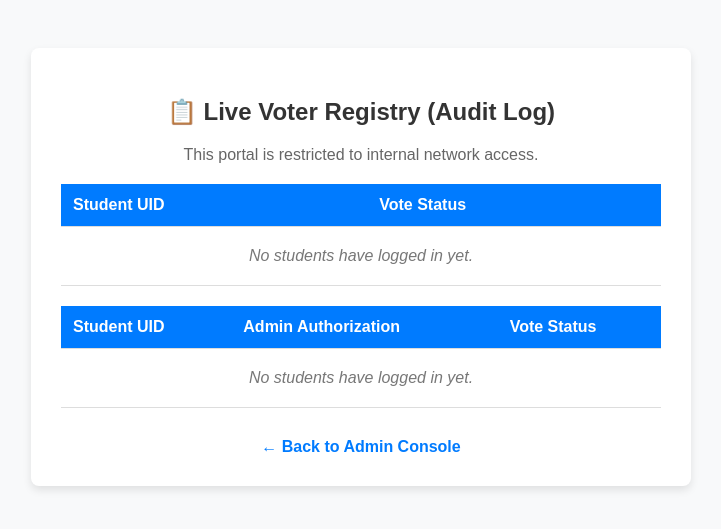
After one commit to sebrbn/block_vote, a Flask app: page /voter_registry in a window 1280 px wide. The commit adds this page. Shown: the top 529 px of the page, without its empty margins (279-1000 px from the left). Run offline with Flask 3, Linux system fonts and the light colour scheme.

Commit message:
RSA zero knowledge admin login, display manual admin signing instead of autosigning + mining of blocks, Local network protection for admins, ngrok implemenetation for public voting server, security fixes, prevent admins from voting+ double voting blocking, share protection with device fingerprinting.

```diff
--- a/app.py
+++ b/app.py
@@ -1,3 +1,5 @@
+import token
+
 from flask import Flask, render_template, request, session, redirect, url_for
 from blockchain import Blockchain
 import random
@@ -6,6 +8,8 @@ import argparse
 import ast        # Safely converts string inputs back to math tuples
 import hashlib    # For Cryptographic Hashing
 import secrets    # For generating high-entropy dynamic keys
+import re
+import ipaddress
 
 # IMPORT YOUR EXISTING ALGORITHMS
 import vote_token_generator
@@ -26,6 +30,12 @@ submitted_ips = set()       # NEW: To track which IPs have submitted shares (Pre
 is_election_active = False
 otp_storage = {}            # Stores OTPs temporarily
 stored_secret_hash = None   # NEW: Stores only the hash, never the secret!
+student_db={}
+ADMIN_PIN = "123456"           # The secret admin password (change this to whatever you want)
+candidates_list = []       # Dynamic list of candidates
+# Add this to your global variables
+pending_signature_requests = {} # { user_id: blinded_message }
+signed_blinded_votes = {}       # { user_id: admin_signature }
 
 # ----------------------------------------------------------------
 # 1. AUTHENTICATION ROUTES (OTP SYSTEM)
@@ -38,7 +48,26 @@ def home():
 
 @app.route('/send_otp', methods=['POST'])
 def send_otp():
-    user_id = request.form['userid']
+    user_id = request.form['userid'].strip().upper() # Clean the input and make it uppercase
+
+    # 🛑 SECURITY CHECK: Validate RSET UID format (U + exactly 7 digits)
+    # ^ means start of string, U is the letter, \d{7} means 7 numbers, $ means end of string
+    if not re.match(r'^U\d{7}$', user_id):
+        return render_template('login.html', otp_sent=False, error="Invalid UID! Format must be 'U' followed by 7 numbers (e.g., U2303181).")
+
+    def send_otp():
+        user_id = request.form['userid'].strip().upper()
+
+    # 1. Check Format (From our last step)
+    if not re.match(r'^U\d{7}$', user_id):
+        return render_template('login.html', otp_sent=False, error="Invalid UID! Format must be 'U' followed by 7 numbers (e.g., U2303181).")
+
+    # 🛑 2. NEW SECURITY CHECK: Has the student already voted?
+    if student_db.get(user_id, {}).get('voted') == True:
+        print(f"⛔ Blocked login attempt: {user_id} already voted.")
+        return render_template('login.html', otp_sent=False, error="Access Denied: You have already cast your vote!")
+
+    # 3. Generate Mock OTP
     otp = random.randint(1000, 9999)
     session['temp_user_id'] = user_id
     otp_storage[user_id] = otp
@@ -75,50 +104,170 @@ def dashboard():
         return redirect(url_for('home'))
     return render_template('dashboard.html', user=session['user_id'])
 
+@app.route('/voter_registry')
+def voter_registry():
+    """Secure Admin View of the Student Database"""
+    client_ip = request.headers.get('X-Forwarded-For', request.remote_addr).split(',')[0].strip()
+
+    # 🛑 SECURITY CHECK: Network Fencing (LAN Only)
+    try:
+        if not ipaddress.ip_address(client_ip).is_private:
+            return "<h1>🚫 Access Denied</h1><p>Registry is strictly restricted to local network admins.</p>", 403
+    except ValueError:
+        pass
+
+    return render_template('registry.html', database=student_db)
+
 @app.route('/generate_token', methods=['POST'])
 def generate_token():
     if not is_election_active:
          return "<h1>🚫 Election Not Started!</h1><p>Admin must reconstruct keys first.</p><a href='/dashboard'>Back</a>"
 
+    # 1. Grab the real IP (Proxy-safe for Ngrok/LAN)
+    client_ip = request.headers.get('X-Forwarded-For', request.remote_addr).split(',')[0].strip()
+
+    # 🛑 2. SECURITY CHECK: Prevent Admins from generating a voting token
+    if client_ip in submitted_ips:
+        return """
+        <div style='text-align: center; padding: 50px; font-family: sans-serif;'>
+            <h1 style='color: #d9534f;'>🚫 Access Denied: Conflict of Interest</h1>
+            <p>Your device's IP address is registered as an Election Administrator.</p>
+            <p>To maintain election integrity, administrators are strictly prohibited from casting a vote.</p>
+            <a href='/dashboard' style='color: #0275d8; text-decoration: none; font-weight: bold;'>Return to Dashboard</a>
+        </div>
+        """, 403
+
+    # 3. If they pass the check, generate the token
     token = vote_token_generator.generate_token()
     session['token'] = token
-    return render_template('vote.html', token=token)
-
+    return render_template('vote.html', token=token, candidates=candidates_list)
 # ----------------------------------------------------------------
 # 3. VOTING & MINING
 # ----------------------------------------------------------------
-@app.route('/cast_vote', methods=['POST'])
-def cast_vote():
-    vote_choice = request.form['candidate']
+@app.route('/request_signature', methods=['POST'])
+def request_signature():
+    user_id = session.get('user_id')
+    vote_choice = request.form.get('candidate')
+
+    if not user_id or not vote_choice:
+        return redirect(url_for('home'))
+
+    # 1. Blind the vote
+    blinded_vote, r_factor = blind_signature.blind_message(vote_choice)
+
+    # 2. Give ONLY the blinded vote to the Admin queue
+    pending_signature_requests[user_id] = {
+        'blinded_vote': blinded_vote
+    }
+
+    # 3. Securely store the voter's secrets in their own session cookie
+    session['r_factor'] = r_factor
+    session['vote_choice'] = vote_choice
+
+    # 4. Add to Registry as "Pending"
+    if user_id not in student_db:
+        student_db[user_id] = {'voted': False}
+
+    # 5. THE FIX: Redirect them to the waiting room so they don't get stuck!
+    return redirect(url_for('vote_status'))
+
+@app.route('/vote_status')
+def vote_status():
+    """Voter Waiting Room"""
+    user_id = session.get('user_id')
+
+    if user_id in signed_blinded_votes:
+        # Admin signed it! Show the final submit button.
+        return """
+        <div style="text-align:center; padding:50px; font-family:sans-serif;">
+            <h1 style="color:#28a745;">✅ Admin Signature Received!</h1>
+            <p>Your ballot has been authorized. Click below to unblind and mine the block.</p>
+            <form action='/submit_to_blockchain' method='POST'>
+                <button type='submit' style='padding:15px 30px; background:#007bff; color:white; border:none; font-size:18px; cursor:pointer;'>
+                    Unblind & Mine Block
+                </button>
+            </form>
+        </div>
+        """
+    elif user_id in pending_signature_requests:
+        # Still waiting for admin
+        return """
+        <div style="text-align:center; padding:50px; font-family:sans-serif;">
+            <h1>⏳ Waiting for Admin Authorization...</h1>
+            <button onclick='location.reload()' style='padding:10px 20px; font-size:16px; cursor:pointer;'>
+                Refresh Status
+            </button>
+        </div>
+        """
+    else:
+        return redirect(url_for('dashboard'))
+
+@app.route('/submit_to_blockchain', methods=['POST'])
+def submit_to_blockchain():
+    """Final Step: Unblind and Mine"""
+    user_id = session.get('user_id')
     token = session.get('token')
 
-    if not token:
-        return redirect(url_for('home'))
+    # 1. Grab Admin's Signature and Voter's Secrets
+    signed_blinded = signed_blinded_votes.pop(user_id, None)
+    r_factor = session.get('r_factor')
+    vote_choice = session.get('vote_choice')
 
-    blinded_vote, r_factor = blind_signature.blind_message(vote_choice)
-    signed_blinded = blind_signature.sign_blinded_message(blinded_vote)
+    if not signed_blinded or not r_factor:
+        return "<h1>🚫 Error</h1><p>Missing signature or blinding factor.</p>", 400
+
+    # 2. Cryptographic Unblinding
     signature = blind_signature.unblind_signature(signed_blinded, r_factor)
 
+    # 3. Add to Blockchain and Mine
     vote_chain.add_transaction(token, {
         'candidate': vote_choice,
         'signature': signature
     })
+    mined_block = vote_chain.mine_pending_transactions()
 
-    mined_block = vote_chain.mine_pending_transactions()
+    # 4. Lock them out in the Registry
+    student_db[user_id]['voted'] = True
+    print(f"✅ SECURE LOG: Block mined for {user_id}. Vote locked.")
+
     return render_template('success.html', block=mined_block)
-
 # ----------------------------------------------------------------
 # 4. ADMIN & SHAMIR'S MULTI-SIG WORKFLOW
 # ----------------------------------------------------------------
 @app.route('/setup')
 def setup_page():
-    """Renders the offline setup page"""
+    """Renders the offline setup page with Network Fencing"""
+    client_ip = request.headers.get('X-Forwarded-For', request.remote_addr).split(',')[0].strip()
+
+    # 🛑 SECURITY CHECK: Network Fencing
+    try:
+        if not ipaddress.ip_address(client_ip).is_private:
+            return """
+            <div style='text-align: center; padding: 50px; font-family: sans-serif;'>
+                <h1 style='color: #d9534f;'>🚫 Access Denied: Out of Network</h1>
+                <p>The Trusted Setup Ceremony must be performed on the secure local network.</p>
+                <p>Public access to key generation is strictly prohibited.</p>
+            </div>
+            """, 403
+    except ValueError:
+        pass # Failsafe for weird IP formats
+
     return render_template('setup.html', generated=generated_shares, active=is_election_active)
+
 
 @app.route('/generate_setup', methods=['POST'])
 def generate_setup():
     """Phase 1: Trusted Setup Ceremony (Dynamic Secret)"""
     global generated_shares, submitted_shares, submitted_ips, is_election_active, stored_secret_hash
+
+    client_ip = request.headers.get('X-Forwarded-For', request.remote_addr).split(',')[0].strip()
+
+    # 🛑 SECURITY CHECK: Network Fencing for the actual generation action
+    try:
+        if not ipaddress.ip_address(client_ip).is_private:
+            return "Access Denied: You must be on the local secure network to generate keys.", 403
+    except ValueError:
+        pass
 
     submitted_shares.clear()
     submitted_ips.clear()
@@ -133,21 +282,132 @@ def generate_setup():
 
     return redirect(url_for('setup_page'))
 
+@app.route('/admin_login', methods=['POST'])
+def admin_login():
+    """Verifies the RSA Signature of the Challenge"""
+    # 🛑 Network Fencing
+    client_ip = request.headers.get('X-Forwarded-For', request.remote_addr).split(',')[0].strip()
+    try:
+        if not ipaddress.ip_address(client_ip).is_private:
+            return "Access Denied", 403
+    except ValueError:
+        pass
+
+    challenge = session.get('login_challenge')
+    sig_input = request.form.get('signature').strip()
+
+    try:
+        # The signature must be an integer for your RSA math to work
+        signature_int = int(sig_input)
+
+        # 🛡️ THIS IS WHERE YOUR RSA CODE AUTHENTICATES THE ADMIN
+        if rsa_signature.verify(challenge, signature_int):
+            session['is_admin'] = True
+            print("✅ SECURE LOG: Admin authenticated via RSA Challenge-Response.")
+            return redirect(url_for('admin_page'))
+        else:
+            return "<h1>🚫 Invalid RSA Signature</h1><a href='/admin'>Try Again</a>", 403
+
+    except ValueError:
+        return "<h1>🚫 Error: RSA Signature must be a number.</h1><a href='/admin'>Try Again</a>", 400
+
 @app.route('/admin')
 def admin_page():
     """Renders the live election console"""
+    # Grabs the real public IP from Ngrok, or falls back to the normal IP if Ngrok isn't used
+    client_ip = request.headers.get('X-Forwarded-For', request.remote_addr).split(',')[0].strip()
+
+    try:
+        if not ipaddress.ip_address(client_ip).is_private:
+            return """
+            <div style='text-align: center; padding: 50px; font-family: sans-serif;'>
+                <h1 style='color: #d9534f;'>🚫 Access Denied: Out of Network</h1>
+                <p>Admin access is strictly restricted to the local secure network.</p>
+                <p>Please connect to the authorized Wi-Fi network to continue.</p>
+            </div>
+            """, 403
+    except ValueError:
+        pass # Failsafe just in case a weird IP format comes through
+
+    if not session.get('is_admin'):
+        # 1. Generate a random 8-character hex challenge
+        challenge = secrets.token_hex(4)
+        session['login_challenge'] = challenge
+
+            # 2. Show the Challenge-Response UI
+        return f"""
+        <div style='text-align: center; padding: 50px; font-family: sans-serif;'>
+            <h2>🔐 RSA Zero-Knowledge Login</h2>
+            <p>To prove your identity, sign this random challenge using your offline private key:</p>
+            <div style='margin: 20px;'>
+                <strong>Server Challenge:</strong><br>
+                <code style='display: inline-block; margin-top: 10px; font-size: 24px; background: #eee; padding: 10px 15px; border-radius: 5px; border: 1px solid #ccc;'>{challenge}</code>
+            </div>
+            <form action='/admin_login' method='POST'>
+                <input type='text' name='signature' placeholder='Enter numeric RSA Signature' required style='padding: 10px; width: 300px; font-family: monospace; text-align: center;'>
+                <br><br>
+                <button type='submit' style='padding: 10px 20px; background: #28a745; color: white; border: none; font-weight: bold; cursor: pointer; border-radius: 5px;'>
+                    Verify RSA Signature
+                </button>
+            </form>
+        </div>
+        """
+
     return render_template(
         'admin.html',
         submitted_count=len(submitted_shares),
         active=is_election_active,
-        error=None
+        candidates=candidates_list,  # Pass the candidates to the HTML
+        error=None,
+        pending_requests=pending_signature_requests
     )
+
+@app.route('/admin/sign_ballot/<user_id>', methods=['POST'])
+def admin_sign_ballot(user_id):
+    """Admin Phase: Manually authorize a blinded ballot"""
+    if not session.get('is_admin'):
+        return "Unauthorized", 403
+
+    # THE FIX: Use .pop() instead of .get() to REMOVE them from the queue
+    request_data = pending_signature_requests.pop(user_id, None)
+
+    if request_data:
+        # 🖋️ Perform the Cryptographic Blind Signature!
+        signature = blind_signature.sign_blinded_message(request_data['blinded_vote'])
+
+        # Move it to the 'Signed' dictionary so the voter can claim it
+        signed_blinded_votes[user_id] = signature
+
+        print(f"✅ SECURE LOG: Admin successfully signed blinded ballot for {user_id}")
+
+    # Refresh the dashboard (and now the table will be empty!)
+    return redirect(url_for('admin_page'))
+
+@app.route('/add_candidate', methods=['POST'])
+def add_candidate():
+    # 🛑 Security Checks
+    if not session.get('is_admin'):
+        return "Unauthorized", 403
+
+    new_candidate = request.form.get('candidate_name').strip()
+
+    # Don't add blank names or duplicates
+    if new_candidate and new_candidate not in candidates_list:
+        candidates_list.append(new_candidate)
+        print(f"✅ Added Candidate: {new_candidate}")
+
+    return redirect(url_for('admin_page'))
 
 @app.route('/submit_share', methods=['POST'])
 def submit_share():
     """Phase 2: Admins submit their individual shares with strict IP validation"""
     global is_election_active
     error_msg = None
+    # Grabs the real public IP from Ngrok, or falls back to the normal IP if Ngrok isn't used
+    client_ip = request.headers.get('X-Forwarded-For', request.remote_addr).split(',')[0].strip()
+
+    if not ipaddress.ip_address(client_ip).is_private:
+        return "Access Denied: You must be on the local secure network to submit shares.", 403
 
     if is_election_active:
         return redirect(url_for('admin_page'))
@@ -196,7 +456,9 @@ def submit_share():
         'admin.html',
         submitted_count=len(submitted_shares),
         active=is_election_active,
-        error=error_msg
+        error=error_msg,
+        candidates=candidates_list, # Make sure candidates are passed too!
+        pending_requests=pending_signature_requests
     )
 
 # ----------------------------------------------------------------
--- /dev/null
+++ b/templates/registry.html
@@ -0,0 +1,94 @@
+<!DOCTYPE html>
+<html>
+<head>
+    <title>Live Voter Registry</title>
+    <style>
+        body { font-family: sans-serif; padding: 40px; background-color: #f8f9fa; }
+        .container { max-width: 600px; margin: auto; background: white; padding: 30px; border-radius: 8px; box-shadow: 0 4px 8px rgba(0,0,0,0.1); }
+        h2 { text-align: center; color: #333; }
+        table { width: 100%; border-collapse: collapse; margin-top: 20px; }
+        th, td { padding: 12px; text-align: left; border-bottom: 1px solid #ddd; }
+        th { background-color: #007bff; color: white; }
+        .status-true { color: #28a745; font-weight: bold; }
+        .status-false { color: #dc3545; font-weight: bold; }
+        .empty { text-align: center; color: #777; font-style: italic; padding: 20px; }
+    </style>
+</head>
+<body>
+    <div class="container">
+        <h2>📋 Live Voter Registry (Audit Log)</h2>
+        <p style="text-align: center; color: #666;">This portal is restricted to internal network access.</p>
+
+        <table>
+            <thead>
+                <tr>
+                    <th>Student UID</th>
+                    <th>Vote Status</th>
+                </tr>
+            </thead>
+            <tbody>
+                {% if database %}
+                    {% for uid, data in database.items() %}
+                    <tr>
+                        <td><strong>{{ uid }}</strong></td>
+                        <td>
+                            {% if data.voted %}
+                                <span class="status-true">✅ Voted (Locked)</span>
+                            {% else %}
+                                <span class="status-false">⏳ Pending</span>
+                            {% endif %}
+                        </td>
+                    </tr>
+                    {% endfor %}
+                {% else %}
+                    <tr>
+                        <td colspan="2" class="empty">No students have logged in yet.</td>
+                    </tr>
+                {% endif %}
+            </tbody>
+
+        </table>
+        <table>
+            <thead>
+    <tr>
+        <th>Student UID</th>
+        <th>Admin Authorization</th> <th>Vote Status</th>
+    </tr>
+</thead>
+
+<tbody>
+    {% if database %}
+        {% for uid, data in database.items() %}
+        <tr>
+            <td><strong>{{ uid }}</strong></td>
+            <td>
+                {% if data.voted %}
+                    <span style="color: #007bff;">🔏 Blind Signature Applied</span>
+                {% else %}
+                    <span style="color: #666;">⏳ Awaiting Auth</span>
+                {% endif %}
+            </td>
+            <td>
+                {% if data.voted %}
+                    <span class="status-true">✅ Voted (Locked)</span>
+                {% else %}
+                    <span class="status-false">⏳ Pending</span>
+                {% endif %}
+            </td>
+        </tr>
+        {% endfor %}
+    {% else %}
+        <tr>
+            <td colspan="3" class="empty">No students have logged in yet.</td>
+        </tr>
+    {% endif %}
+</tbody>
+        </table>
+
+
+        <div style="text-align: center; margin-top: 30px;">
+            <a href="/admin" style="text-decoration: none; color: #007bff; font-weight: bold;">← Back to Admin Console</a>
+        </div>
+    </div>
+</body>
+</html>
--- a/templates/success.html
+++ b/templates/success.html
@@ -41,7 +41,9 @@
         </div>
 
         <br>
-        <a href="/dashboard" class="btn">Vote Again (Demo Mode)</a>
+        <p style="color: #d9534f; font-weight: bold;">
+    🔒 Your cryptographic token has been consumed. You may not vote again.
+</p>
         <a href="/explorer" class="btn" style="background:#6c757d;">View Blockchain</a>
         <a href="/logout" class="btn" style="background:#dc3545;">Logout</a>
     </div>
```
Also changed, not shown: admin_wallet.py (added, +16 -0 lines), templates/admin.html (+42 -0 lines), templates/login.html (+10 -2 lines), templates/vote.html (+15 -10 lines).
